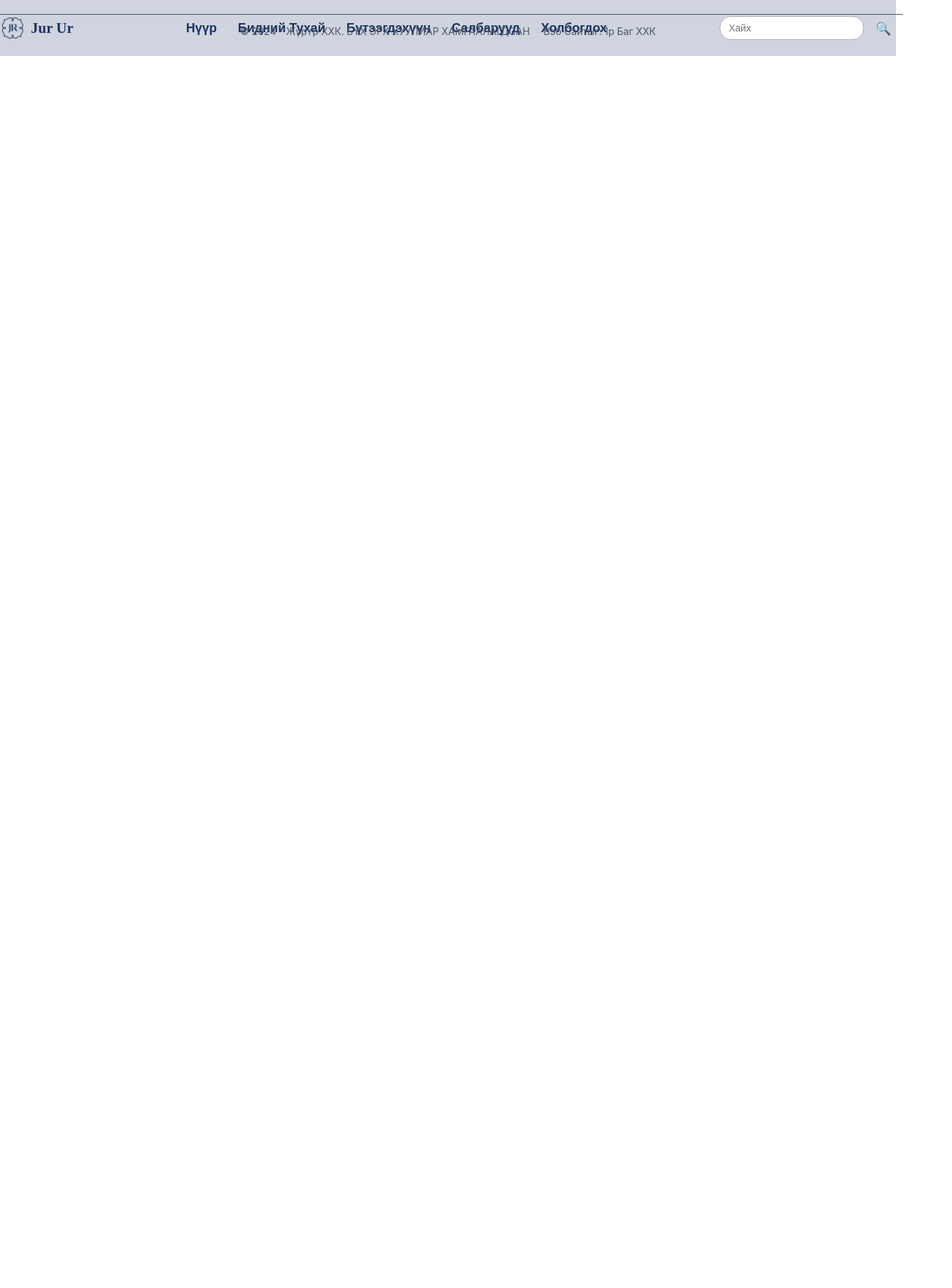
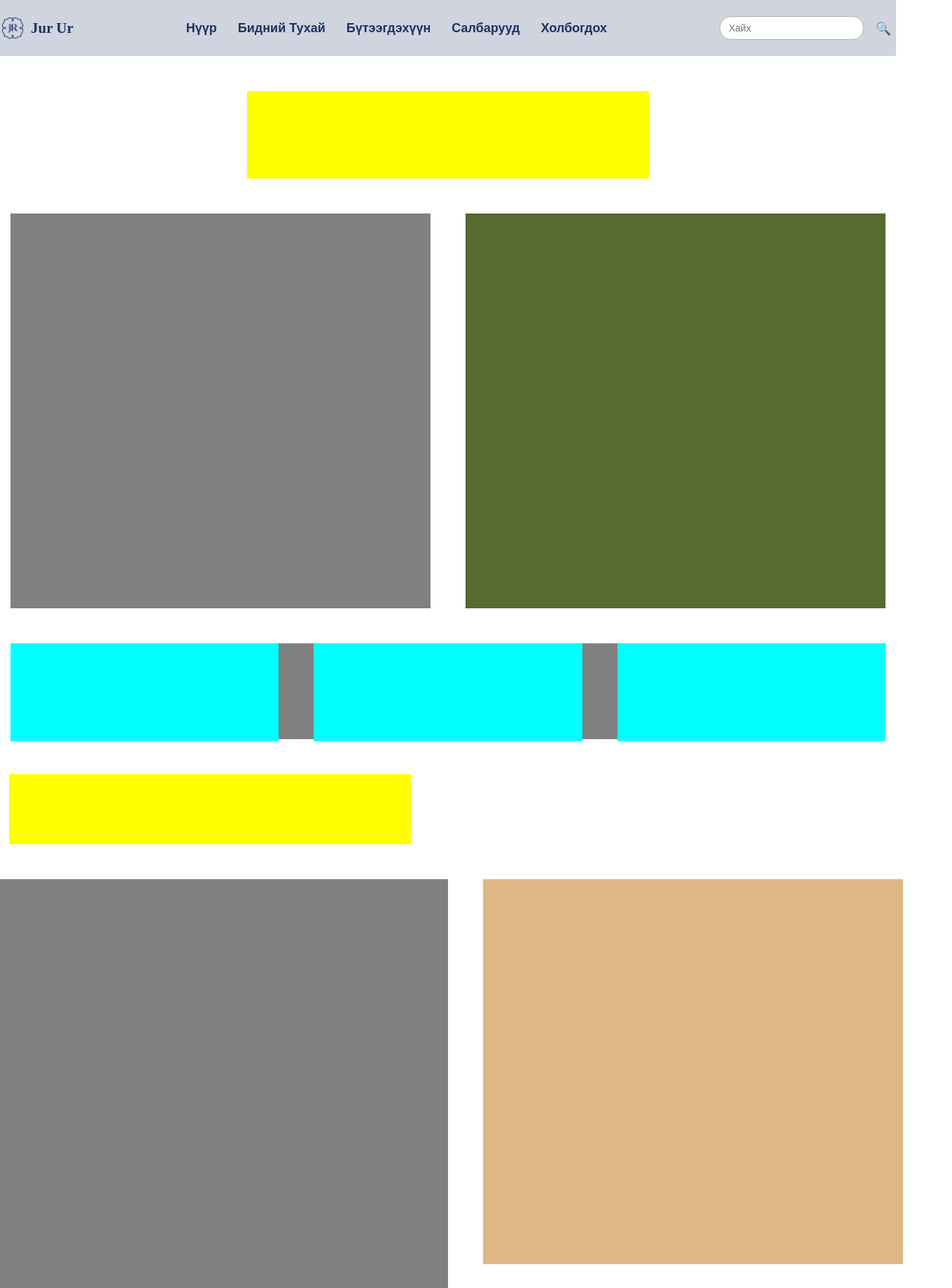
Before and after one commit to davka939/1-2, a React (Create React App) app: page /contact in a window 1280 px wide. Shown: the top 1840 px of the page at 70% size, 1360 px wide, since content can reach past the window. Before the commit the page ends 800 px from the top, so only its background shows below. Built offline with nearby package versions, Linux system fonts and the light colour scheme.

Commit message:
contact component nemev

```diff
--- a/src/App.js
+++ b/src/App.js
@@ -4,6 +4,8 @@ import Header from './Components/Header';
 import About from './Components/About';
 import Shop from './Components/Shop';
 import Branch from './Components/Branch';
+import Contact from './Components/Contact';
+
 import { BrowserRouter as Router, Routes, Route } from 'react-router-dom';
 import Footer from './Components/Footer';
 
@@ -18,6 +20,7 @@ function App() {
         <Route path="/about" element={<About />} />
         <Route path="/products" element={<Shop />} />
         <Route path="/branches" element={<Branch />} />
+        <Route path="/contact" element={<Contact />} />
       </Routes>
       <Footer/>
     </Router>
--- /dev/null
+++ b/src/Components/Contact.jsx
@@ -0,0 +1,30 @@
+import React, { useDebugValue } from "react";
+import "../Styles/contact.css";
+class Contact extends React.Component{
+    render(){
+        return(
+            <div className="page-contact">
+                <div className="head-contact"></div>
+
+                <div className="feedback-section-contact">
+                <div className="feedback-box-contact"></div>
+                <div className="googlemap-contact"></div>
+                </div>
+
+                <div className="meetus-contact">
+                    <div className="meetus-item-contact"></div>
+                    <div className="meetus-item-contact"></div>
+                    <div className="meetus-item-contact"></div>
+                </div>
+
+                <div className="article1-contact"></div>
+
+                <div className="hr-container-contact">
+                    <div className="hr-contact"></div>
+                    <div className="banner-contact"></div>
+                </div>
+            </div>
+        );
+    }
+}
+export default Contact;
--- a/src/Styles/branch.css
+++ b/src/Styles/branch.css
@@ -7,6 +7,7 @@
     justify-items: center;
     justify-content: center;
     align-items: center;
+    padding-top: 50px;
     }
 
 .google-map-branch{
--- /dev/null
+++ b/src/Styles/contact.css
@@ -0,0 +1,90 @@
+.page-contact{
+    position: relative;
+    width: 1440px;
+    height: 2773px;
+    background: #FFFFFF;
+    box-shadow: 0px 4px 4px rgba(0, 0, 0, 0.25);
+    justify-items: center;
+    justify-content: center;
+    align-items: center;
+    padding-top: 50px;
+    }
+
+.head-contact{
+/* Auto layout */
+display: flex;
+flex-direction: column;
+justify-content: center;
+align-items: center;
+position: relative;
+width: 574px;
+height: 125px;
+background-color: yellow;
+margin-bottom: 50px;
+}
+
+.feedback-section-contact{
+    display: flex;
+    gap: 50px;
+    margin-bottom: 50px;
+}
+
+.feedback-box-contact{
+position: relative;
+width: 600px;
+height: 564px;
+background-color: grey;
+}
+
+.googlemap-contact{
+    position: relative;
+    width: 600px;
+    height: 564px;
+    background-color: darkolivegreen;
+}
+
+.meetus-contact{
+position: relative;
+width: 1250px;
+height: 137px;
+display: flex;
+gap: 50px;
+margin-bottom: 50px;
+background-color: gray;
+}
+
+.meetus-item-contact{
+    width: 400px;
+    height: 140px;
+    background-color: aqua;
+
+}
+
+
+.article1-contact{
+    position: relative;
+    width: 574px;
+    height: 100px;
+    background-color: yellow;
+    margin-bottom: 50px;
+    margin-left: -680px;
+}
+
+.hr-container-contact{
+    display: flex;
+    gap: 50px;
+}
+
+.hr-contact{
+    width: 650px;
+    height: 600px;
+    background-color: gray;
+    display: flex;
+    flex-direction: column;
+}
+
+.banner-contact{
+    width: 600px;
+    height: 550px;
+    background-color: burlywood;
+}
```
Also changed, not shown: src/modelData/products.js (added, +85 -0 lines).
